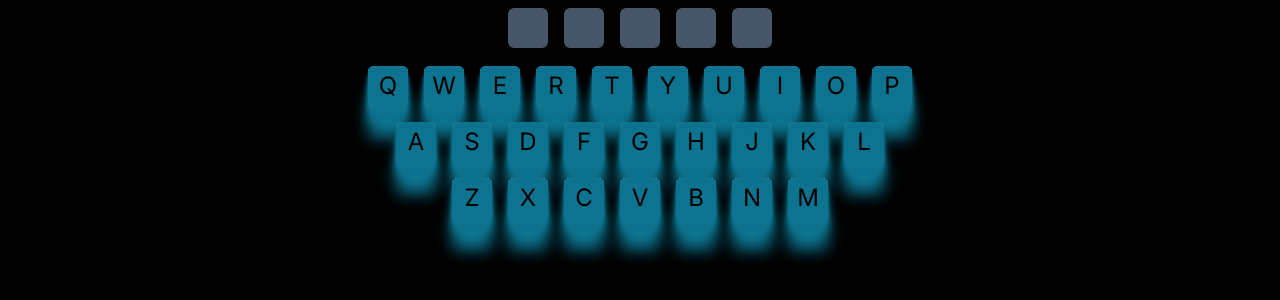
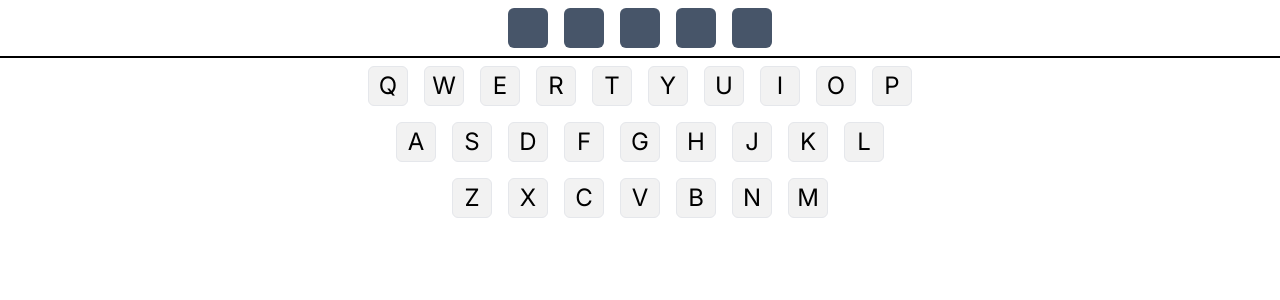
Before and after one commit to kristi000/hangman-game, a Next.js app: page / in a window 1280 px wide. Shown: the top 300 px of the page. Built offline with nearby package versions, Linux system fonts and the light colour scheme.

Commit message:
new stuff

```diff
--- a/app/globals.css
+++ b/app/globals.css
@@ -4,6 +4,6 @@
 
 @layer components {
   .keyboard-btn {
-    @apply bg-[#f2f2f2] uppercase shadow-3xl shadow-cyan-700 text-black text-2xl w-10 h-10 rounded-md flex justify-center items-center m-2;
+    @apply bg-[#f2f2f2] uppercase border duration-100  text-black text-2xl w-10 h-10 rounded-md flex justify-center items-center m-2;
   }
 }
--- a/app/page.tsx
+++ b/app/page.tsx
@@ -2,7 +2,7 @@ import Hangman from "@/components/Hangman"
 
 export default function Home() {
   return (
-    <div className="bg-black min-h-screen">
+    <div className="bg-white min-h-screen">
       <main className="max-w-7xl mx-auto">
         <Hangman />
       </main>
--- a/components/Hangman.tsx
+++ b/components/Hangman.tsx
@@ -11,6 +11,9 @@ const Hangman = () => {
   const incorrectLetters = guessedLetters.filter(
     (letter) => !toGuessWord.includes(letter)
   )
+  const correctLetters = guessedLetters.filter((letter) =>
+    toGuessWord.includes(letter)
+  )
 
   const addGuessedLetter = (letter: string) => {
     setGuessedLetters([...guessedLetters, letter])
@@ -20,7 +23,11 @@ const Hangman = () => {
   return (
     <div className="flex flex-col items-center">
       <Word toGuessWord={toGuessWord} guessedLetters={guessedLetters} />
-      <Keyboard addGuessedLetter={addGuessedLetter} />
+      <Keyboard
+        addGuessedLetter={addGuessedLetter}
+        incorrectLetters={incorrectLetters}
+        correctLetters={correctLetters}
+      />
     </div>
   )
 }
--- a/components/Keyboard.tsx
+++ b/components/Keyboard.tsx
@@ -7,9 +7,15 @@ const keyboardLetters = [
 
 type keyboardProps = {
   addGuessedLetter: (letter: string) => void
+  incorrectLetters: string[]
+  correctLetters: string[]
 }
 
-const Keyboard = ({ addGuessedLetter }: keyboardProps) => {
+const Keyboard = ({
+  addGuessedLetter,
+  correctLetters,
+  incorrectLetters,
+}: keyboardProps) => {
   const handleLetterClick = (letter: string) => {
     console.log(letter)
     addGuessedLetter(letter)
@@ -17,18 +23,31 @@ const Keyboard = ({ addGuessedLetter }: keyboardProps) => {
 
   return (
     <div className="max-w-xl">
-      {keyboardLetters.map((letter) => (
+      {keyboardLetters.map((letter) => {
+        return (
           <div className="flex justify-center">
-          {letter.map((letter) => (
+            {letter.map((letter) => {
+              const isCorrect = correctLetters.includes(letter)
+              const isIncorrect = incorrectLetters.includes(letter)
+              const isDisabled = isCorrect || isIncorrect
+              return (
                 <button
                   onClick={() => handleLetterClick(letter)}
-              className="keyboard-btn"
+                  className={`keyboard-btn sdsdsanjdsdsds ${
+                    isDisabled ? "" : "active:scale-75"
+                  }
+                  ${isCorrect ? "bg-green-400" : ""}
+                  ${isIncorrect ? "bg-gray-500" : ""}
+                  `}
+                  disabled={isDisabled}
                 >
                   {letter}
                 </button>
-          ))}
+              )
+            })}
           </div>
-      ))}
+        )
+      })}
     </div>
   )
 }
--- a/components/Word.tsx
+++ b/components/Word.tsx
@@ -14,7 +14,7 @@ const Word = ({ toGuessWord, guessedLetters }: wordProps) => {
       {toGuessWordArray.map((letter) => {
         return (
           <div
-            className={`bg-slate-600 text-white text-2xl w-10 h-10 rounded-md flex justify-center items-center m-2`}
+            className={`bg-slate-600 text-white text-2xl uppercase w-10 h-10 rounded-md flex justify-center items-center m-2`}
           >
             {guessedLetters.includes(letter) ? letter : ""}
           </div>
```
Lines whose indentation alone changed are shown as unchanged.
